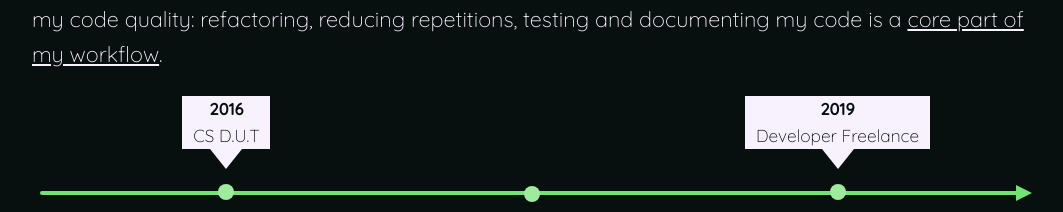
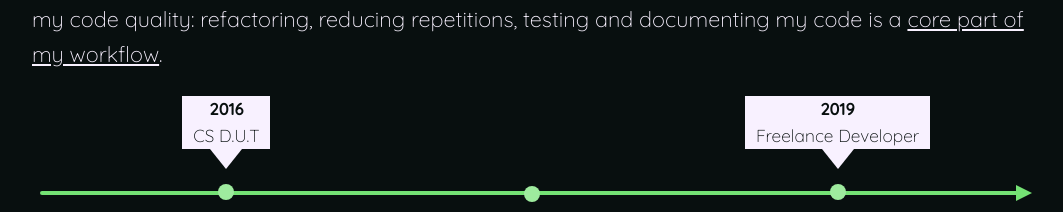
Before and after one commit to Clm-Roig/clm-roig.github.io, a Vue app: page / in a window 1280 px wide. Shown: the part 2849-3061 px from the top of the page, without its empty margins (108-1171 px from the left). Built offline with nearby package versions, Linux system fonts and the light colour scheme; a web font is replaced by a local one.

Commit message:
fix timeline wording

```diff
--- a/src/components/TimelineComponent.vue
+++ b/src/components/TimelineComponent.vue
@@ -17,7 +17,7 @@
     <div class="timeline-event">
       <div class="timeline-event__content">
         <p class="timeline-event__year">2019</p>
-        <p class="timeline-event__title">Developer Freelance</p>
+        <p class="timeline-event__title">Freelance Developer</p>
       </div>
     </div>
   </div>
```
